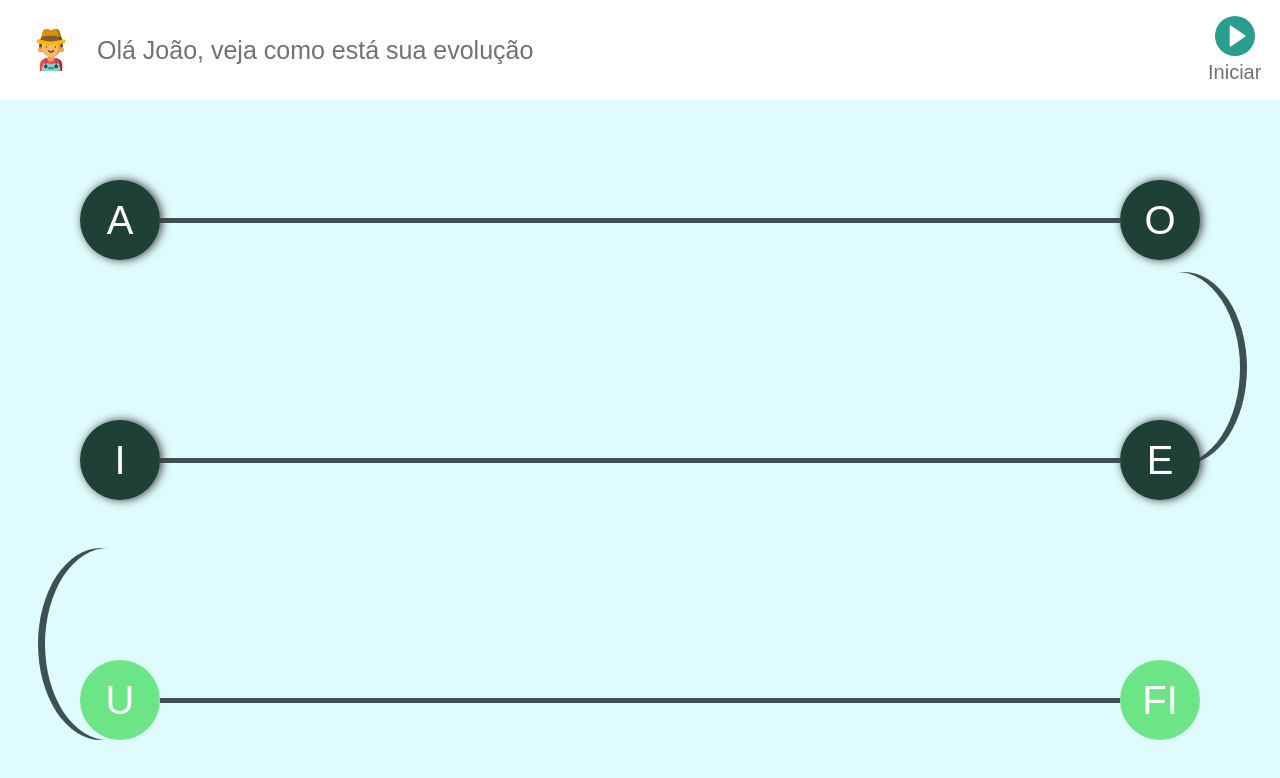
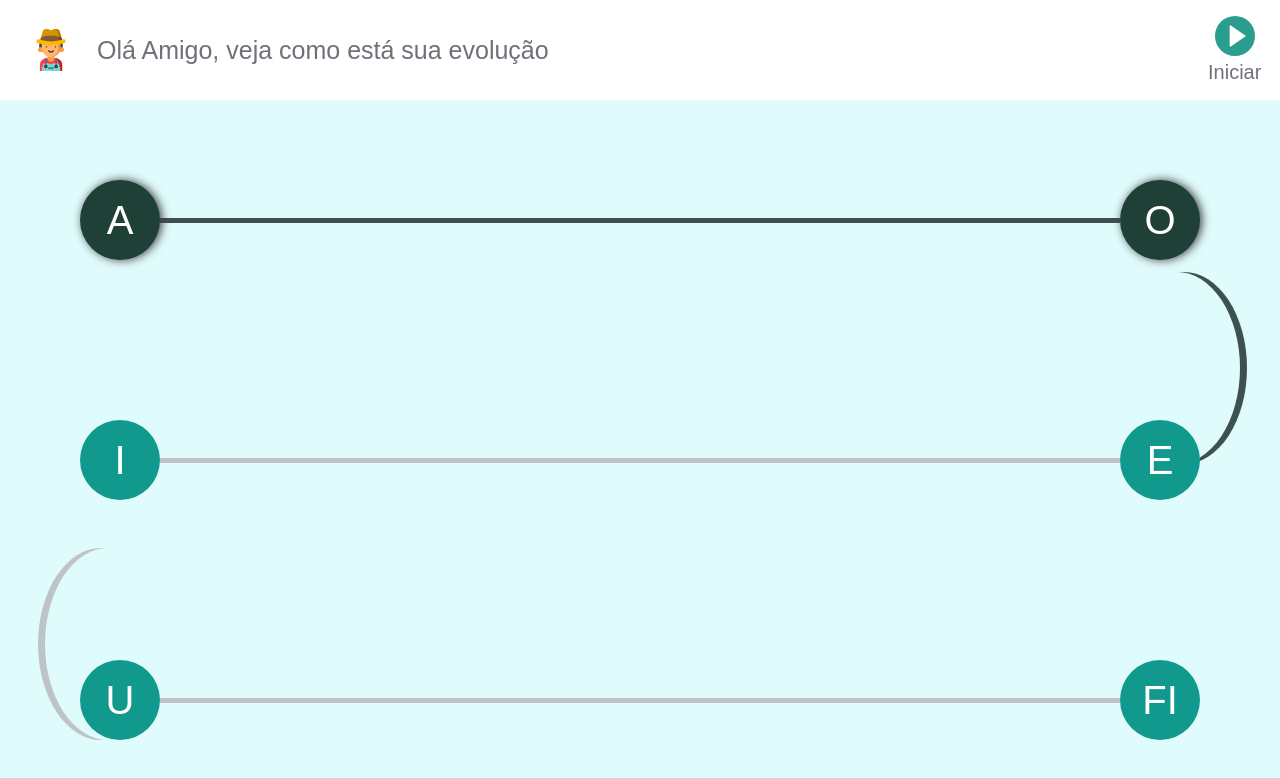
Before and after one commit to FariasGabriela/Alfa_Down, a React (Create React App) app: page / in a window 1280 px wide. Shown: the top 778 px of the page. Built offline with nearby package versions, Linux system fonts and the light colour scheme.

Commit message:
Implementado interação mapa com fase do usuário

```diff
--- a/src/components/Mapa/Mapa.js
+++ b/src/components/Mapa/Mapa.js
@@ -46,7 +46,56 @@ const styles = ({
         height: 40,
         width: 40 ,
         cursor: 'pointer'
-    }
+    },
+    meiaLuaRight: {
+        position: 'absolute',
+        margin: 'auto',
+        top: -65,
+        right: 40,
+        bottom: 0,
+        width: 126,
+        height: 192,
+        backgroundColor: 'transparent',
+        borderRadius: '50%',
+      },
+      meiaLuaLeft: {
+        transform: 'rotate(180deg)',
+        position: 'absolute',
+        margin: 'auto',
+        left: 45,
+        bottom: 60,
+        width: 126,
+        height: 192,
+        backgroundColor: 'transparent',
+        borderRadius: '50%',
+      },
+      body: {
+        width: '100%',
+        height: '90%',
+        display: 'flex',
+        flexDirection: 'column'
+      },
+      lineReta: {
+        borderBottom: '5px solid #3E5151',
+      },
+      cardMapa: {
+        width: '100%',
+        height: '100%',
+        display: 'flex',
+        justifyContent: 'space-between',
+        alignItems: 'center'
+      },
+      letras: {
+        zIndex: 1000,
+        height: 80,
+        width: 80,
+        color: '#FFFFFF',
+        fontSize: 40,
+        display: 'flex',
+        alignItems: 'center',
+        justifyContent: 'center',
+        borderRadius: '50%'
+      }
 })
 
 class Mapa extends Component {
@@ -54,8 +103,21 @@ class Mapa extends Component {
         super(props)
 
         this.state = {
-            name: 'João'
+            name: 'Amigo',
+            nivel: 2
         }
+
+        this.clickIniciar = this.clickIniciar.bind(this);
+    }
+
+    clickIniciar() {
+        //ToDo: Validar nível para iniciar
+        this.props.history.push('/silaba/a/0')
+    }
+
+    componentDidMount(){
+        //ToDo: Requisição Login: Name e Nível
+        //Ou URL se nao tiver Login
     }
 
     render(){
@@ -63,7 +125,7 @@ class Mapa extends Component {
 
         return (
             <div className={classes.card} >
-            <div className={classes.head} >
+                <div className={classes.head} >
                     <div className={classes.barra} >
                         <img src={Farmer}
                         style={{ height: 60, width: 42 }}
@@ -74,7 +136,7 @@ class Mapa extends Component {
                         </p>
                     </div>
 
-                    <div className={classes.button} onClick={() => { this.props.history.push('/silaba/a/0')}} >
+                    <div className={classes.button} onClick={this.clickIniciar} >
                         <img src={Play}
                             className={classes.icon}
                             alt="Play" /> {/*Referenciar criador*/}
@@ -82,8 +144,27 @@ class Mapa extends Component {
                             Iniciar
                         </p>
                     </div>
-            </div>
-            {this.props.children}
+                </div>
+
+                <div className={classes.body}>
+                    <div className={classes.cardMapa}>
+                    <div className={classes.letras} style={{marginLeft: 80, backgroundColor: this.state.nivel > 0 ? '#1f4037' : '#11998e', boxShadow: this.state.nivel > 0 ? '2px 0px 10px 0px #3C3B3F' : 'none'}}>A</div>
+                    <div style={{width: 'calc(100% - 320px)', borderBottom: this.state.nivel > 0 ? '5px solid #3E5151' : '5px solid #bdc3c7',}} />
+                    <div className={classes.letras} style={{marginRight: 80, backgroundColor: this.state.nivel > 1 ? '#1f4037' : '#11998e', boxShadow: this.state.nivel > 1 ? '2px 0px 10px 0px #3C3B3F' : 'none'}}>O</div>
+                    </div>
+                    <div className={classes.meiaLuaRight} style={{boxShadow: this.state.nivel > 1 ? '7px 0px 0 0 #3E5151' : '7px 0px 0 0 #bdc3c7'}} />
+                    <div className={classes.cardMapa}>
+                    <div className={classes.letras} style={{marginLeft: 80, backgroundColor: this.state.nivel > 2 ? '#1f4037' : '#11998e', boxShadow: this.state.nivel > 2 ? '2px 0px 10px 0px #3C3B3F' : 'none'}}>I</div>
+                    <div style={{width: 'calc(100% - 320px)', borderBottom: this.state.nivel > 2 ? '5px solid #3E5151' : '5px solid #bdc3c7'}}/>
+                    <div className={classes.letras} style={{marginRight: 80, backgroundColor: this.state.nivel > 3 ? '#1f4037' : '#11998e', boxShadow: this.state.nivel > 3 ? '2px 0px 10px 0px #3C3B3F' : 'none'}}>E</div>
+                    </div>
+                    <div className={classes.meiaLuaLeft} style={{boxShadow: this.state.nivel > 3 ? '7px 0px 0 0 #3E5151' : '7px 0px 0 0 #bdc3c7'}} />
+                    <div className={classes.cardMapa}>
+                    <div className={classes.letras} style={{marginLeft: 80, backgroundColor: this.state.nivel > 4 ? '#1f4037' : '#11998e', boxShadow: this.state.nivel > 4 ? '2px 0px 10px 0px #3C3B3F' : 'none'}}>U</div>
+                    <div style={{width: 'calc(100% - 320px)', borderBottom: this.state.nivel > 4 ? '5px solid #3E5151' : '5px solid #bdc3c7'}} />
+                    <div className={classes.letras} style={{marginRight: 80, backgroundColor: this.state.nivel > 5 ? '#1f4037' : '#11998e', boxShadow: this.state.nivel > 5 ? '2px 0px 10px 0px #3C3B3F' : 'none'}}>FI</div>
+                    </div>
+                </div>
 
             </div>
         )
--- a/src/view/Inicio/Inicio.js
+++ b/src/view/Inicio/Inicio.js
@@ -3,87 +3,14 @@ import Mapa from './../../components/Mapa/Mapa';
 import { withStyles } from '@material-ui/styles';
 
 const style = ({
-  meiaLuaRight: {
-    position: 'absolute',
-    margin: 'auto',
-    top: -65,
-    right: 40,
-    bottom: 0,
-    width: 126,
-    height: 192,
-    backgroundColor: 'transparent',
-    borderRadius: '50%',
-    boxShadow: '7px 0px 0 0 #3E5151'
-  },
-  meiaLuaLeft: {
-    transform: 'rotate(180deg)',
-    position: 'absolute',
-    margin: 'auto',
-    left: 45,
-    bottom: 60,
-    width: 126,
-    height: 192,
-    backgroundColor: 'transparent',
-    borderRadius: '50%',
-    boxShadow: '7px 0px 0 0 #3E5151'
-  },
-  body: {
-    width: '100%',
-    height: '90%',
-    display: 'flex',
-    flexDirection: 'column'
-  },
-  lineReta: {
-    borderBottom: '5px solid #3E5151',
-  },
-  card: {
-    width: '100%',
-    height: '100%',
-    display: 'flex',
-    justifyContent: 'space-between',
-    alignItems: 'center'
-  },
-  letras: {
-    zIndex: 1000,
-    height: 80,
-    width: 80,
-    backgroundColor: '#1f4037',
-    color: '#FFFFFF',
-    fontSize: 40,
-    display: 'flex',
-    alignItems: 'center',
-    justifyContent: 'center',
-    borderRadius: '50%',
-    boxShadow: '2px 0px 10px 0px #3C3B3F'
-  }
+
 })
 
 class App extends Component {
   render() {
-    const {classes} = this.props;
 
     return (
-        <Mapa>
-          <div className={classes.body}>
-            <div className={classes.card}>
-              <div className={classes.letras} style={{marginLeft: 80}}>A</div>
-              <div className={classes.lineReta} style={{width: 'calc(100% - 320px)'}} />
-              <div className={classes.letras} style={{marginRight: 80}}>O</div>
-            </div>
-            <div className={classes.meiaLuaRight} />
-            <div className={classes.card}>
-              <div className={classes.letras} style={{marginLeft: 80}}>I</div>
-              <div className={classes.lineReta} style={{width: 'calc(100% - 320px)'}}/>
-              <div className={classes.letras} style={{marginRight: 80}}>E</div>
-            </div>
-            <div className={classes.meiaLuaLeft} />
-            <div className={classes.card}>
-              <div className={classes.letras} style={{marginLeft: 80, backgroundColor: '#6be585', boxShadow: 'none'}}>U</div>
-              <div className={classes.lineReta} style={{width: 'calc(100% - 320px)'}} />
-              <div className={classes.letras} style={{marginRight: 80, backgroundColor: '#6be585', boxShadow: 'none'}}>FI</div>
-            </div>
-          </div>
-        </Mapa>
+        <Mapa />
     );
   }
 }
```
